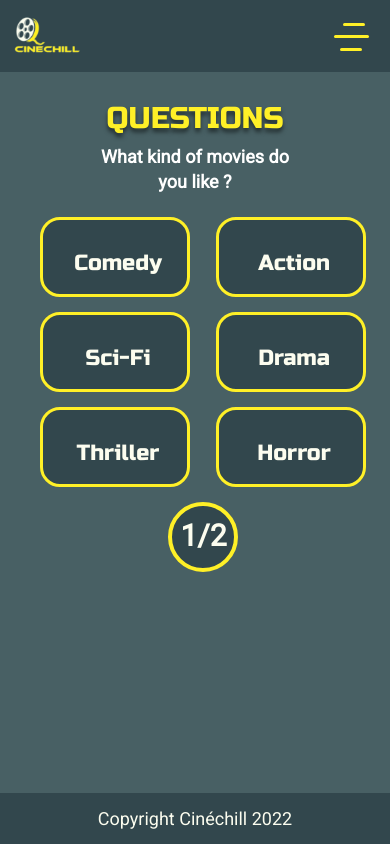
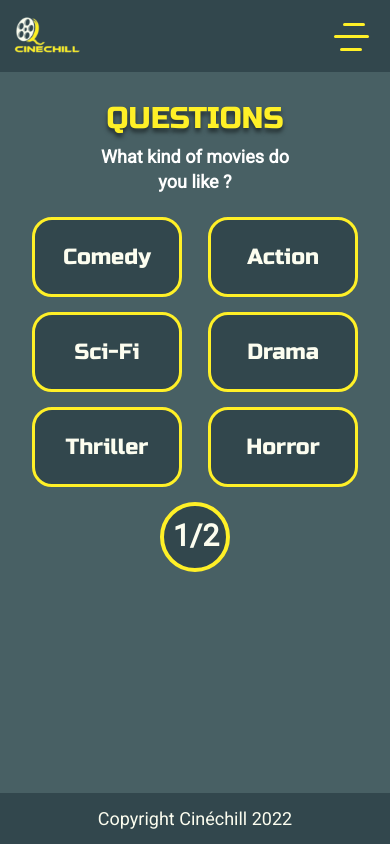
Before and after one commit to ComicScrip/lyon-react-mars22-p2g3, a React (Create React App) app: page /moviepicker in a window 390 px wide. Built offline with nearby package versions, Linux system fonts and the light colour scheme.

Commit message:
update first mobile navigation

```diff
--- a/src/Css/Questionnaire.css
+++ b/src/Css/Questionnaire.css
@@ -85,9 +85,9 @@
         font-size:18px;
         line-height:25px;
     }
-    .section_card {
+    /* .section_card {
         margin-left: 15px;
-    }
+    } */
     .cards{
         display: grid;
         grid-template-columns: 1fr 1fr;
@@ -100,10 +100,10 @@
         height: 80px;
 
     }
-    .CategoryName {
+    /* .CategoryName {
         padding-left: 7px;
         padding-top: 12px;
-    }
+    } */
     .cercle {
         margin-left: 143px;
     }
```
